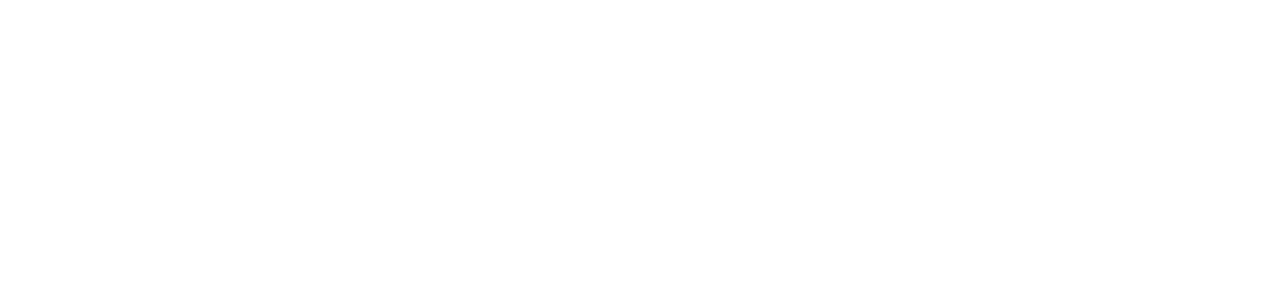
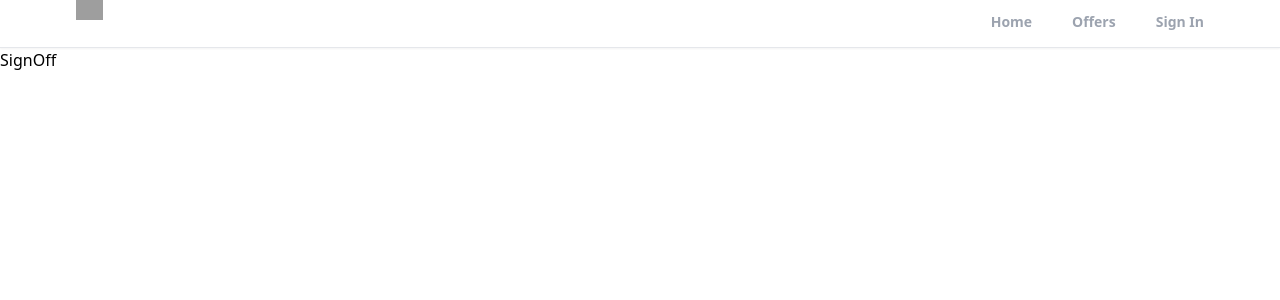
Before and after one commit to Meelgraph/realtor-clone-react, a React (Create React App) app: page /sign-up in a window 1280 px wide. Before the commit this address had no page. Shown: the top 300 px of the page. Built offline with nearby package versions, Linux system fonts and the light colour scheme; grey boxes are pictures that could not be loaded.

Commit message:
create header component

```diff
--- a/src/App.js
+++ b/src/App.js
@@ -1,19 +1,22 @@
+import React from 'react';
 import { BrowserRouter as Router, Routes, Route } from 'react-router-dom';
 import Home from './pages/Home';
 import Profile from './pages/Profile';
 import SignIn from './pages/SignIn';
-// import SignOff from './pages SignOff';
+import SignUp from './pages/SignUp';
 import Offers from './pages/Offers';
 import ForgotPassword from './pages/ForgotPassword';
+import Header from './pages/components/Header';
 function App() {
   return (
     <>
       <Router>
+        <Header />
         <Routes>
           <Route path='/' element={<Home />} />
           <Route path='/profile' element={<Profile />} />
           <Route path='/sign-in' element={<SignIn />} />
-          {/* <Route path='/sign-off' element={<SignOff />} /> */}
+          <Route path='/sign-up' element={<SignUp />} />
           <Route path='/forgot-password' element={<ForgotPassword />} />
           <Route path='/offers' element={<Offers />} />
         </Routes>
--- /dev/null
+++ b/src/pages/components/Header.jsx
@@ -0,0 +1,56 @@
+import React from 'react';
+import { useLocation, useNavigate } from 'react-router-dom';
+
+export default function Header() {
+  const location = useLocation();
+  const navigate = useNavigate();
+
+  function pathMatchRoute(route) {
+    if (route === location.pathname) {
+      return true;
+    }
+  }
+  return (
+    <div className='bg-white border-b shadow-sm sticky top-0 z-1 mx-auto'>
+      <header className='flex justify-between items-centre px-3 max-w-6xl mx-auto'>
+        <div>
+          <img
+            src='https://static.rdc.moveaws.com/images/logos/rdc-logo-default.svg'
+            alt='logo'
+            className='h-5 cursor-pointer'
+            onClick={() => navigate('/')}
+          />
+        </div>
+        <div>
+          <ul className='flex space-x-10'>
+            <li
+              className={`cursor-pointer py-3 text-sm font-semibold text-gray-400 border-b-[3px] border-b-transparent ${
+                pathMatchRoute('/') && 'text-black border-b-red-500'
+              }
+            `}
+              onClick={() => navigate('/')}
+            >
+              Home
+            </li>
+            <li
+              className={`cursor-pointer py-3 text-sm font-semibold text-gray-400 border-b-[3px] border-b-transparent ${
+                pathMatchRoute('/offers') && 'text-black border-b-red-900'
+              }`}
+              onClick={() => navigate('/offers')}
+            >
+              Offers
+            </li>
+            <li
+              className={`cursor-pointer py-3 text-sm font-semibold text-gray-400 border-b-[3px] border-b-transparent ${
+                pathMatchRoute('/sign-in') && 'text-black border-b-red-500'
+              }`}
+              onClick={() => navigate('/sign-in')}
+            >
+              Sign In
+            </li>
+          </ul>
+        </div>
+      </header>
+    </div>
+  );
+}
```
Also changed, not shown: package.json (+5 -6 lines), src/pages/SignUp.jsx (renamed from src/pages/SignOff.jsx), 1 other file (tests, documents, lock files or other folders).
